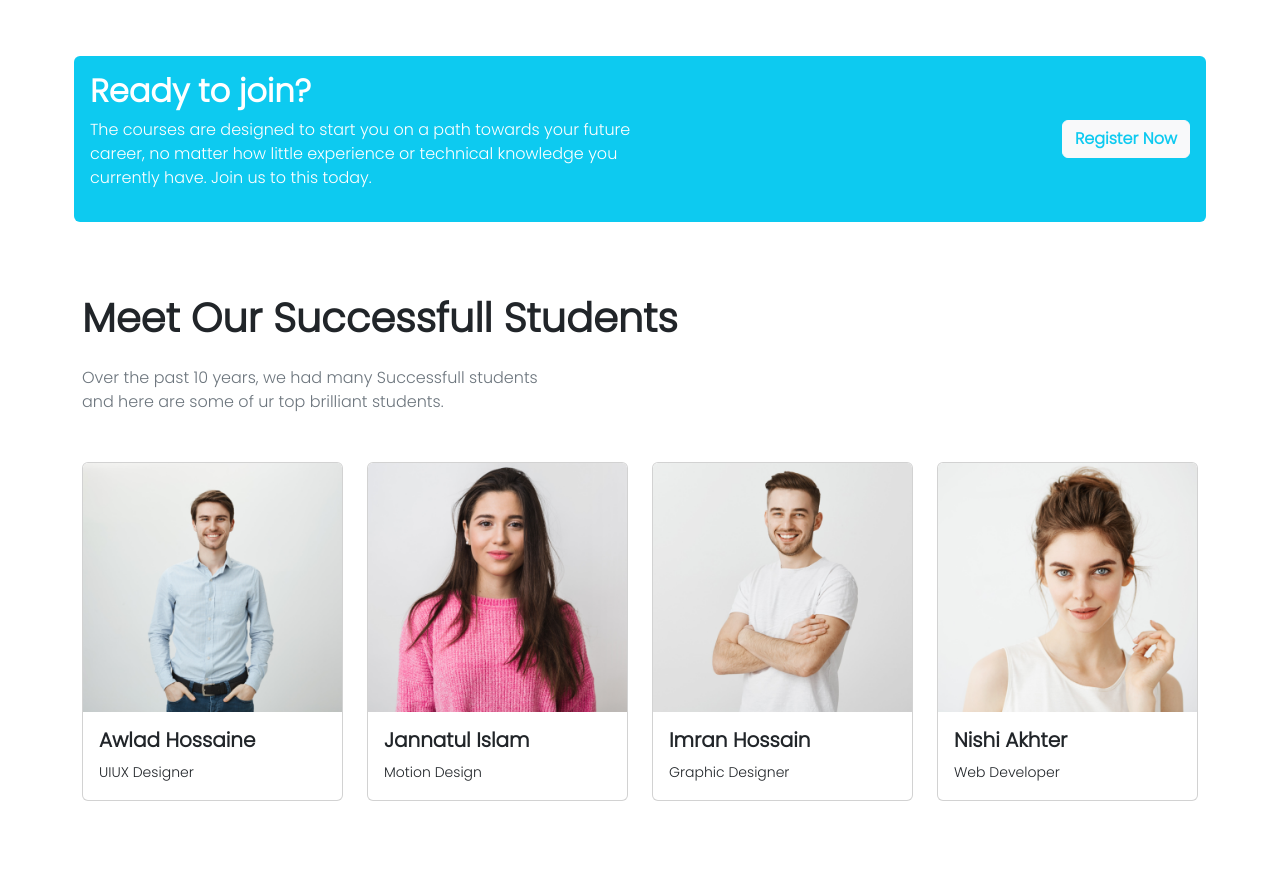
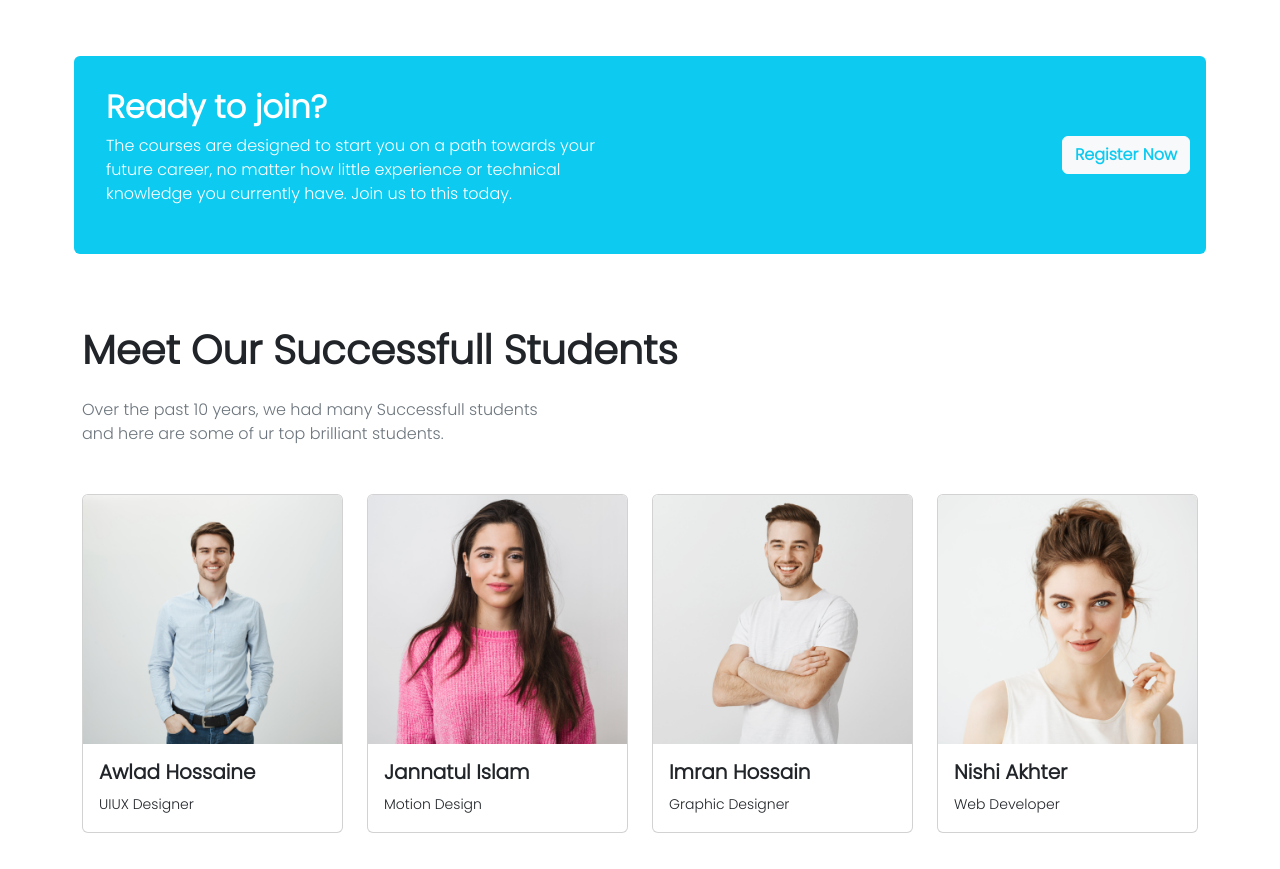
Before and after one commit to numangit/edTech-website-main, a plain HTML site: page index.html in a window 1280 px wide. Shown: the part 2294-3163 px from the top of the page. Drawn offline with nearby package versions, Linux system fonts and the light colour scheme.

Commit message:
button adjustments added

```diff
--- a/index.html
+++ b/index.html
@@ -258,14 +258,15 @@
         <!-- ===== Registration starts here ======-->
         <section id="register" class="container text-center pt-2 p-lg-5 px-4 px-lg-3">
             <div class="row bg-info text-white p-3 p-lg-3 rounded ">
-                <div class="col-lg-6 text-lg-start px-0">
+                <div class="col-lg-6 text-lg-start px-0 p-lg-3">
                     <h2 class="fw-semibold">Ready to join?</h2>
                     <p>The courses are designed to start you on a path towards your future career, no matter how little
                         experience or technical knowledge you currently have. Join us to this today. </p>
                 </div>
 
                 <!-- Button trigger modal -->
-                <div class="col-lg-6 text-lg-end d-block align-items-lg-center px-0">
+                <div
+                    class="col-lg-6 text-lg-end d-flex justify-content-center justify-content-lg-end align-items-lg-center px-0">
                     <button type="button" class="btn btn-light text-info mt-1 mb-3 my-lg-5" data-bs-toggle="modal"
                         data-bs-target="#exampleModal">
                         <strong>Register Now</strong>
```
